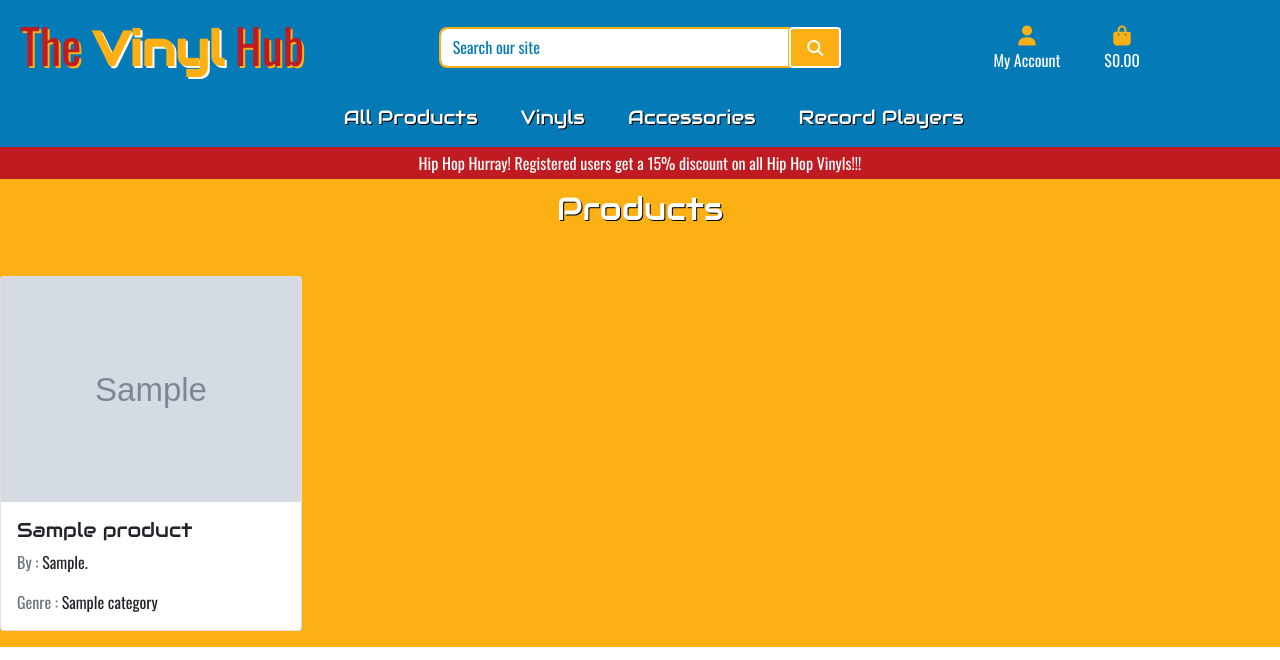
After one commit to Gertobin11/the_vinyl_hub, a Django app: page /products/ in a window 1280 px wide. The commit adds this page. Shown: the top 660 px of the page. Run offline with Django 3.2, Linux system fonts and the light colour scheme; tables that the repository leaves empty hold one stand-in row (values such as "Sample post"); grey boxes marked "Sample" are stand-in pictures; some libraries are stand-ins or nearby versions.

Commit message:
added product views, urls and template

```diff
--- a/products/models.py
+++ b/products/models.py
@@ -2,6 +2,10 @@ from django.db import models
 
 
 class Category(models.Model):
+
+    class Meta:
+        verbose_name_plural = 'Categories'
+
     name = models.CharField(max_length=254)
     friendly_name = models.CharField(max_length=254, null=True, blank=True)
 
@@ -17,7 +21,9 @@ class Product(models.Model):
                                  on_delete=models.SET_NULL)
     sku = models.CharField(max_length=254, null=True, blank=True)
     name = models.CharField(max_length=254)
+    friendly_name = models.CharField(max_length=254)
     brand = models.CharField(max_length=254)
+    friendly_brand = models.CharField(max_length=254)
     description = models.TextField()
     price = models.DecimalField(max_digits=6, decimal_places=2)
     rating = models.DecimalField(max_digits=6, decimal_places=2, null=True,
--- /dev/null
+++ b/products/templates/products/products.html
@@ -0,0 +1,30 @@
+{% extends 'base.html' %}
+{% load static %}
+
+{% block content %}
+
+<div class="header-spacer"></div>
+
+<section id="products-section">
+    <div class="row pb-3 pt-3 mb-2">
+        <div class="col-12 text-center">
+            <h2 class="white-label-text">Products</h2>
+        </div>
+    </div>
+
+    <div class="row pt-3">
+        {% for product in products %}
+            <div class="pb-3 col-12 col-md-4 col-lg-3">
+                <div class="card">
+                    <img src="/media/{{ product.image }}" class="card-img-top" alt="...">
+                    <div class="card-body">
+                        <h5 class="card-title">{{ product.friendly_name }}</h5>
+                        <p class="card-text"><span class="text-muted">By : </span>{{ product.friendly_brand }}.</p>
+                        <p class="card-text"><span class="text-muted">{% if product.category == 'accessories' or product.category == 'record_players' %} Category : {% else %} Genre :{% endif %}</span> {{ product.category.friendly_name }}</p>
+                    </div>
+                </div>
+            </div>
+        {% endfor %}
+        </div>
+</section>
+{% endblock %}
--- /dev/null
+++ b/products/urls.py
@@ -0,0 +1,6 @@
+from django.urls import path
+from . import views
+
+urlpatterns = [
+    path('', views.all_products, name='products')
+]
--- a/products/views.py
+++ b/products/views.py
@@ -1,3 +1,14 @@
 from django.shortcuts import render
 
-# Create your views here.
+from .models import Product
+
+products = Product.objects.all()
+
+context = {
+    'products': products
+}
+
+
+def all_products(request):
+    ''' A view to show all the products including  searches and sorting'''
+    return render(request, 'products/products.html', context)
--- a/static/css/base.css
+++ b/static/css/base.css
@@ -20,7 +20,7 @@ body {
     font-family: 'Audiowide',
     cursive;
     color: #fcb014;
-    text-shadow:2px 2px #c01b21;
+    text-shadow:2px 2px #fff;
 }
 
 .logo-accent {
@@ -72,6 +72,13 @@ body {
     color: #fcb014;
 }
 
+.white-label-text {
+    font-family: 'Audiowide',
+    sans-serif;
+    color: #fff;
+    text-shadow: 1px 1px #000;
+}
+
 /* keep search icon white */
 .fa-search:before {
     content: "\f002";
@@ -81,12 +88,12 @@ body {
 .search-box {
     border: 2px solid #fcb014;
     background-color: #fff;
-    color: #018bd4;
+    color: #047ab7;
     border-radius: 8px;
 }
 
 .search-box::placeholder {
-    color :#018bd4;
+    color :#047ab7;
 }
 
 .red-btn {
@@ -99,6 +106,7 @@ body {
     width: fit-content;
     padding-right: 0;
 }
+
 a.main-logo-link {
     margin-right: 0;
     padding: 8px 8px;
@@ -108,11 +116,19 @@ a.main-logo-link {
     background-color: #fcb014;
 }
 
-.red-label-text {
+a.white-label-text.font-weight-bold.nav-link {
     font-size: 1.2rem;
     font-family: 'Audiowide',sans-serif;
-    color: #c01b21 !important;
-    text-shadow: 1px 1px #fcb014;
+    color: #fff;
+    text-shadow: 1px 1px #000;
+}
+
+a.white-label-text.font-weight-bold.nav-link:hover,
+a.white-label-text.font-weight-bold.nav-link:active,
+a.white-label-text.font-weight-bold.nav-link:focus {
+    color: #fcb014;
+    font-size: larger;
+    border-bottom: 2px solid #fcb014;
 }
 
 .navbar-expand-lg .navbar-nav .nav-link {
@@ -126,7 +142,7 @@ a.main-logo-link {
 
 .dropdown-item:focus,
 .dropdown-item:hover {
-    color: #018bd4;
+    color: #047ab7;
     background-color: fff;
 }
 
@@ -213,6 +229,11 @@ iframe {
     font-size: 1.3rem;
 }
 
+/* Products page styling */
+
+#products-section {
+    background-color: #fcb014;
+}
 
 /* media queries */
 
--- a/templates/includes/main-nav.html
+++ b/templates/includes/main-nav.html
@@ -1,7 +1,7 @@
 <div class="collapse navbar-collapse" id="main-nav">
     <ul class="navbar-nav w-auto mx-auto">
         <li class="nav-item dropdown">
-            <a class="red-label-text font-weight-bold nav-link mr-5" href="#" id="all-products-link"
+            <a class="white-label-text font-weight-bold nav-link mr-5" href="#" id="all-products-link"
                 data-bs-toggle="dropdown" aria-haspopup="true" aria-expanded="false">
                 All Products
             </a>
@@ -13,7 +13,7 @@
             </div>
         </li>
         <li class="nav-item dropdown">
-            <a class="red-label-text font-weight-bold nav-link mr-5" href="#" id="vinyls-link"
+            <a class="white-label-text font-weight-bold nav-link mr-5" href="#" id="vinyls-link"
                 data-bs-toggle="dropdown" aria-haspopup="true" aria-expanded="false">
                 Vinyls
             </a>
@@ -30,7 +30,7 @@
         </li>
 
         <li class="nav-item dropdown">
-            <a class=" red-label-text font-weight-bold nav-link mr-5" href="#" id="accessories-link"
+            <a class="white-label-text font-weight-bold nav-link mr-5" href="#" id="accessories-link"
                 data-bs-toggle="dropdown" aria-haspopup="true" aria-expanded="false">
                 Accessories
             </a>
@@ -42,7 +42,7 @@
         </li>
 
         <li class="nav-item dropdown">
-            <a class="red-label-text font-weight-bold nav-link" href="#" id="recored-players-link"
+            <a class="white-label-text font-weight-bold nav-link" href="#" id="record-players-link"
                 data-bs-toggle="dropdown" aria-haspopup="true" aria-expanded="false">
                 Record Players
             </a>
--- a/the_vinyl_hub/urls.py
+++ b/the_vinyl_hub/urls.py
@@ -6,5 +6,6 @@ from django.conf.urls.static import static
 urlpatterns = [
     path('admin/', admin.site.urls),
     path('accounts/', include('allauth.urls')),
-    path('', include('home.urls'))
+    path('', include('home.urls')),
+    path('products/', include('products.urls'))
 ] + static(settings.MEDIA_URL, document_root=settings.MEDIA_ROOT)
```
Also changed, not shown: products/admin.py (+22 -2 lines), media/beastie_boys_pb.jpg (added), media/the_stone_roses_qn3u0ty.jpg (added), products/migrations/0003_auto_20210816_2208.py (added).
